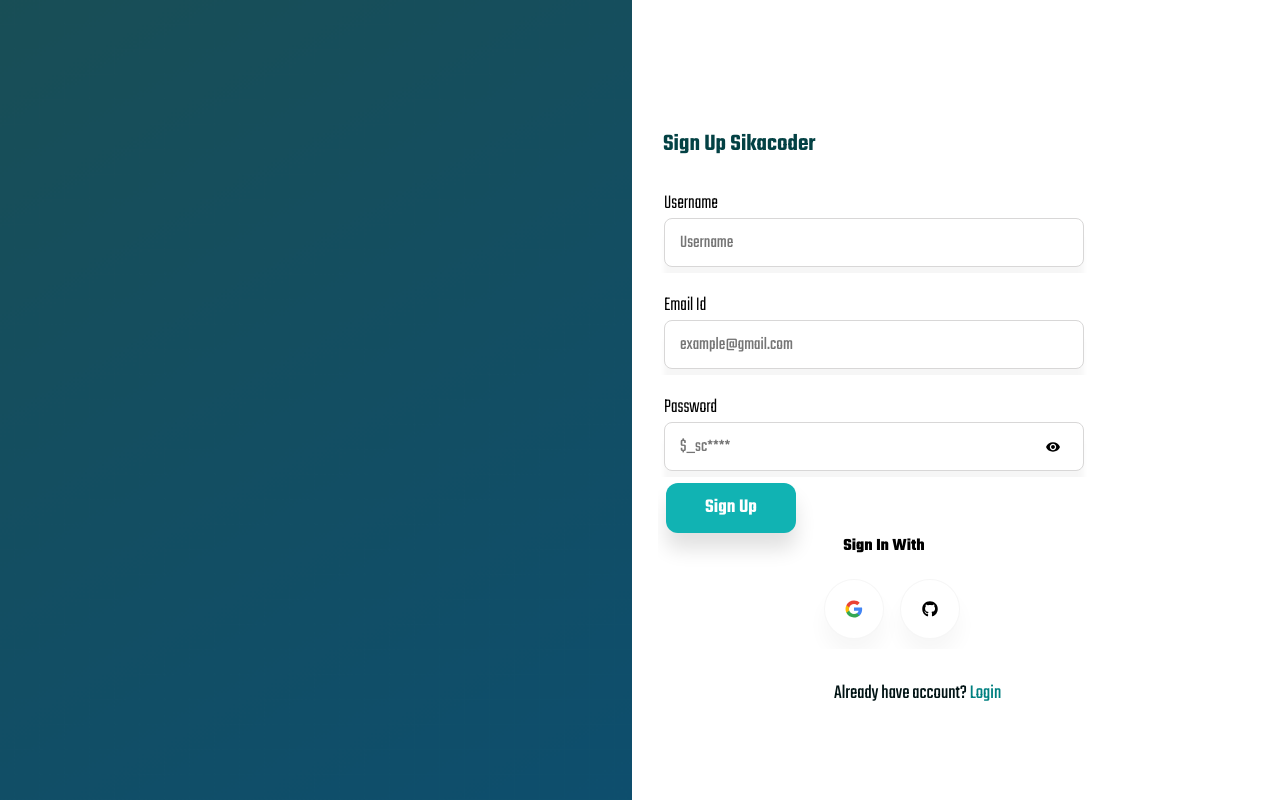
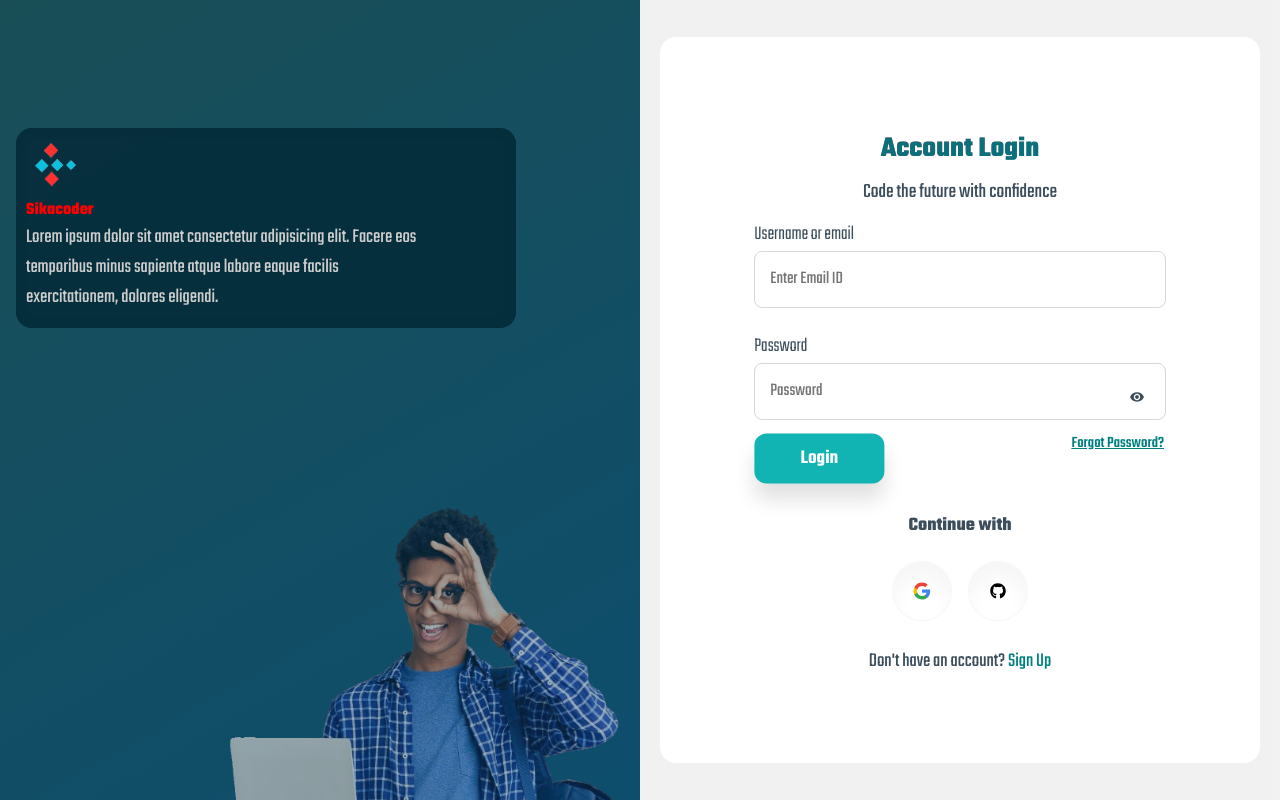
Before and after one commit to Kwarto/sikacoder, a React (Vite) app: page /internship in a window 1280 px wide. Built offline with nearby package versions, Linux system fonts and the light colour scheme; no server answers.

Commit message:
Updated  Auth Page

```diff
--- a/src/components/Login/Login.jsx
+++ b/src/components/Login/Login.jsx
@@ -32,7 +32,10 @@ const Login = ({ login, setLogin }) => {
   return (
     <LoginContainerWrapper>
       <form className="form-container" onSubmit={handleSubmitForm}>
-        <h3>Sign In Sikacoder</h3>
+        <div className="head">
+         <h1>Account Login</h1>
+         <p>Code the future with confidence</p>
+        </div>
         <div className="input-area">
           <label htmlFor="username">Username or email</label>
           <input
@@ -50,7 +53,7 @@ const Login = ({ login, setLogin }) => {
             type={showPass ? "text" : "password"}
             name='password'
             id="password"
-            placeholder="$_sc****"
+            placeholder="Password"
             value={password}
             onChange={handleOnChange}
           />
@@ -81,29 +84,48 @@ const LoginContainerWrapper = styled.section`
   width: 100%;
   height: 100%;
   overflow-y: hidden;
+  display: flex;
+  align-items: center;
+  justify-content: center;
   .form-container {
-    width: 100%;
-    height: 100%;
+    width: 600px;
+    height: 93%;
     display: flex;
     align-items: center;
     justify-content: center;
     flex-direction: column;
-    h3 {
-      align-self: flex-start;
-      padding: 15px 5px;
+    background: rgb(255, 255, 255);
+    border-radius: 1rem;
+    .head{
+      text-align: center;
+      h1 {
+        color: rgb(12, 111, 124);
+        font-size: 1.8rem;
+        padding: 5px 5px;
+      }
+      p{
+        font-size: 1.3rem;
+        font-weight: 400;
+        color: rgba(47, 65, 80, 0.938);
+      }
     }
     .input-area {
       display: flex;
-      align-items: flex-start;
+      align-items: center;
       justify-content: center;
       flex-direction: column;
       width: 100%;
-      height: 105px;
+      height: 100px;
       padding: 6px;
       margin: 6px 0;
       position: relative;
       label {
+        overflow-y: hidden;
+        color: rgba(47, 65, 80, 0.938);
         font-size: 20px;
+         display: flex;
+         align-self: center;
+         width: 70%;
       }
       input {
         height: 90%;
@@ -112,13 +134,13 @@ const LoginContainerWrapper = styled.section`
         margin-top: 10px;
         border: 1px solid rgb(216, 215, 215);
         border-radius: 8px;
-        box-shadow: 0 1rem 5px rgba(0, 0, 0, 0.034);
+        box-shadow: inset 0 1rem 20px rgba(85, 61, 189, 0);
         font-size: 18px;
       }
       .eye {
         position: absolute;
         top: 3.5rem;
-        right: 33%;
+        right: 18%;
         background: transparent;
         width: 30px;
         aspect-ratio: 1/1;
@@ -126,46 +148,42 @@ const LoginContainerWrapper = styled.section`
         align-items: center;
         justify-content: center;
         cursor: pointer;
+        color: rgba(47, 65, 80, 0.938);
       }
     }
     .forget {
-      width: 35%;
+      width: 68%;
       display: flex;
       align-items: center;
       justify-content: flex-end;
       cursor: pointer;
       text-decoration: underline;
       color: teal;
-      &:hover {
-        font-weight: 300;
-      }
+      font-weight: 500;
     }
     .btn {
       align-self: flex-start;
       margin-left: 8px;
-      transform: translateY(-1rem);
+      transform: translate(5.4rem, -1.4rem);
       &:hover {
         background: teal;
       }
     }
     .login-with {
-      width: 100%;
+      width: 70%;
       display: flex;
       align-items: center;
       justify-content: center;
       flex-direction: column;
-      .hr {
-        width: 50px;
-        height: 2px;
-        background: red;
+      margin: 6px 0;
+      h4{
+        font-size: 1.2rem;
+        color: rgba(47, 65, 80, 0.938);
       }
-      h4 {
-        transform: translateX(-5rem);
-      }
+
       .ico-wrap {
         width: 60%;
         height: 80px;
-        transform: translateX(-4.5rem);
         display: flex;
         align-items: center;
         justify-content: center;
@@ -180,8 +198,8 @@ const LoginContainerWrapper = styled.section`
           background: #fff;
           border-radius: 50px;
           border: 1px solid rgba(0, 0, 0, 0.034);
-          box-shadow: 0 1rem 20px rgba(0, 0, 0, 0.034);
-          transition: box-shadow cubic-bezier(0.23, 1, 0.32, 1) 0.3s;
+          box-shadow: inset 0 1rem 20px rgba(0, 0, 0, 0.034);
+          transition: box-shadow ease-in-out 0.3s;
           cursor: pointer;
           &:hover {
             box-shadow: none;
@@ -190,9 +208,13 @@ const LoginContainerWrapper = styled.section`
       }
     }
     .do {
-      width: 100%;
-      transform: translate(11rem, 20px);
+      width: 70%;
+      display: flex;
+      align-items: center;
+      justify-content: center;
       p {
+        color: rgba(47, 65, 80, 0.938);
+        font-weight: 400;
         span {
           color: teal;
           cursor: pointer;
@@ -202,16 +224,20 @@ const LoginContainerWrapper = styled.section`
   }
   @media screen and (max-width: 430px) {
     .form-container {
+      height: 70%;
       .input-area {
-        input {
+        input,label {
           width: 95%;
         }
         .eye {
-          right: 3rem;
+          right: 2rem;
         }
       }
       .forget {
         width: 85%;
+      }
+      .btn{
+        transform: translate(.7rem, -1.4rem);
       }
       .login-with {
         padding: 30px 0;
--- a/src/components/Login/SignInWith.jsx
+++ b/src/components/Login/SignInWith.jsx
@@ -45,22 +45,19 @@ const SignInWith = ({login, setLogin}) => {
   return (
     <>
       <div className="login-with">
-         <h4>Sign In With</h4>
+         <h4>Continue with</h4>
          <div className="ico-wrap">
            <div className="ico-b" onClick={handleGooglePop}>
            <img src={icoImg} alt="" />
            </div>
-           {/* <div className="ico-b">
-            <img src={icoImg2} alt="" />
-           </div> */}
            <div className="ico-b" onClick={handleGithubLogin}>
             <FaGithub />
            </div>
          </div>
       </div>
       <div className="do">
-        {login && <p>Don't have account? <span onClick={() => {setLogin(false);}}>Sign Up</span></p>}
-        {!login && <p>Already have account? <span onClick={() => {setLogin(true);}}>Login</span></p>}
+        {login && <p>Don't have an account? <span onClick={() => {setLogin(false);}}>Sign Up</span></p>}
+        {!login && <p>Already have an account? <span onClick={() => {setLogin(true);}}>Login</span></p>}
       </div>
     </>
   )
--- a/src/components/Register/Register.jsx
+++ b/src/components/Register/Register.jsx
@@ -48,14 +48,17 @@ const Register = ({ login, setLogin }) => {
   return (
     <RegisterContainerWrapper>
       <form className="form-container" onSubmit={handleSubmitForm}>
-        <h3>Sign Up Sikacoder</h3>
+        <div className="head">
+          <h1>Create Account</h1>
+          <p>Start your journey with us today</p>
+        </div>
         <div className="input-area">
           <label htmlFor="username">Username</label>
           <input
             type="text"
             name="username"
             id="username"
-            placeholder="Username"
+            placeholder="RL Morgan"
             value={username}
             onChange={handleOnChange}
           />
@@ -66,7 +69,7 @@ const Register = ({ login, setLogin }) => {
             type="email"
             name="email"
             id="email"
-            placeholder="example@gmail.com"
+            placeholder="rlmorgan@gmail.com"
             value={email}
             onChange={handleOnChange}
           />
@@ -77,7 +80,7 @@ const Register = ({ login, setLogin }) => {
             type={showPass ? "text" : "password"}
             name="password"
             id="password"
-            placeholder="$_sc****"
+            placeholder="Password"
             value={password}
             onChange={handleOnChange}
           />
@@ -105,44 +108,63 @@ const RegisterContainerWrapper = styled.section`
   width: 100%;
   height: 100%;
   overflow-y: hidden;
+  display: flex;
+  align-items: center;
+  justify-content: center;
   .form-container {
-    width: 100%;
-    height: 100%;
+    width: 600px;
+    height: 98%;
     display: flex;
     align-items: center;
     justify-content: center;
     flex-direction: column;
-    h3 {
-      align-self: flex-start;
-      padding: 15px 5px;
+    background: rgb(255, 255, 255);
+    border-radius: 1rem;
+    .head{
+      text-align: center;
+      h1 {
+        color: rgb(12, 111, 124);
+        font-size: 1.8rem;
+        padding: 5px 5px;
+      }
+      p{
+        font-size: 1.3rem;
+        font-weight: 400;
+        color: rgba(47, 65, 80, 0.938);
+      }
     }
     .input-area {
       display: flex;
-      align-items: flex-start;
+      align-items: center;
       justify-content: center;
       flex-direction: column;
       width: 100%;
-      height: 90px;
+      height: 100px;
       padding: 6px;
-      margin: 6px 0;
+      margin: 2px 0;
       position: relative;
       label {
+        overflow-y: hidden;
+        color: rgba(47, 65, 80, 0.938);
         font-size: 20px;
+         display: flex;
+         align-self: center;
+         width: 70%;
       }
       input {
-        height: 95%;
+        height: 90%;
         width: 70%;
         padding: 0 15px;
         margin-top: 10px;
         border: 1px solid rgb(216, 215, 215);
         border-radius: 8px;
-        box-shadow: 0 1rem 5px rgba(0, 0, 0, 0.034);
+        box-shadow: inset 0 1rem 20px rgba(85, 61, 189, 0);
         font-size: 18px;
       }
       .eye {
         position: absolute;
-        top: 2.8rem;
-        right: 33%;
+        top: 3.2rem;
+        right: 18%;
         background: transparent;
         width: 30px;
         aspect-ratio: 1/1;
@@ -150,51 +172,42 @@ const RegisterContainerWrapper = styled.section`
         align-items: center;
         justify-content: center;
         cursor: pointer;
+        color: rgba(47, 65, 80, 0.938);
       }
     }
-
+    .forget {
+      width: 68%;
+      display: flex;
+      align-items: center;
+      justify-content: flex-end;
+      cursor: pointer;
+      text-decoration: underline;
+      color: teal;
+      font-weight: 500;
+    }
     .btn {
       align-self: flex-start;
-      justify-content: center;
-      gap: 1rem;
       margin-left: 8px;
-
+      transform: translate(5.4rem, 0);
       &:hover {
         background: teal;
       }
-      .spinner {
-        animation: Spin linear infinite 1s;
-        transition: transform 0.3s ease-in-out;
-        font-size: 20px;
-
-        @keyframes Spin {
-          0% {
-            transform: rotate(0deg);
-          }
-          100% {
-            transform: rotate(360deg);
-          }
-        }
-      }
     }
     .login-with {
-      width: 100%;
+      width: 70%;
       display: flex;
       align-items: center;
       justify-content: center;
       flex-direction: column;
-      .hr {
-        width: 50px;
-        height: 2px;
-        background: red;
+      margin: 2px 0;
+      h4{
+        font-size: 1.2rem;
+        color: rgba(47, 65, 80, 0.938);
       }
-      h4 {
-        transform: translateX(-5rem);
-      }
+
       .ico-wrap {
         width: 60%;
         height: 80px;
-        transform: translateX(-4.5rem);
         display: flex;
         align-items: center;
         justify-content: center;
@@ -209,8 +222,8 @@ const RegisterContainerWrapper = styled.section`
           background: #fff;
           border-radius: 50px;
           border: 1px solid rgba(0, 0, 0, 0.034);
-          box-shadow: 0 1rem 20px rgba(0, 0, 0, 0.034);
-          transition: box-shadow cubic-bezier(0.23, 1, 0.32, 1) 0.3s;
+          box-shadow: inset 0 1rem 20px rgba(0, 0, 0, 0.034);
+          transition: box-shadow ease-in-out 0.3s;
           cursor: pointer;
           &:hover {
             box-shadow: none;
@@ -219,9 +232,13 @@ const RegisterContainerWrapper = styled.section`
       }
     }
     .do {
-      width: 100%;
-      transform: translate(11rem, 20px);
+      width: 70%;
+      display: flex;
+      align-items: center;
+      justify-content: center;
       p {
+        color: rgba(47, 65, 80, 0.938);
+        font-weight: 400;
         span {
           color: teal;
           cursor: pointer;
@@ -232,14 +249,19 @@ const RegisterContainerWrapper = styled.section`
   @media screen and (max-width: 430px) {
     .form-container {
       .input-area {
-        height: 110px;
-        input {
-          width: 98%;
+        input, label {
+          width: 95%;
         }
+
         .eye {
-          top: 3.5rem;
           right: 2rem;
         }
+      }
+      .forget {
+        width: 85%;
+      }
+      .btn{
+        transform: translateX(.7rem);
       }
       .login-with {
         padding: 30px 0;
@@ -249,7 +271,6 @@ const RegisterContainerWrapper = styled.section`
         }
       }
       .do {
-        transform: translate(0);
         text-align: center;
       }
     }
--- a/src/index.css
+++ b/src/index.css
@@ -177,3 +177,7 @@ p {
     transform: translateX(-3px);
   }
 }
+
+section, article, div{
+  overflow-y: hidden;
+}
--- a/src/pages/auth/Auth.jsx
+++ b/src/pages/auth/Auth.jsx
@@ -1,13 +1,25 @@
 import React, { useState } from 'react'
 import { Login, Register } from '../../components';
 import styled from 'styled-components';
-import authImg from '../../assets/images/footer-bg.png'
+import authImg from '../../assets/images/footer-bg.png';
+import lfImg from '../../assets/images/avatar.png';
+import fvImg from '../../assets/icons/favicon.png';
+
 const Auth = () => {
-  const [login, setLogin] = useState(false);
+  const [login, setLogin] = useState(true);
   return (
     <AuthContainerWrapper className='grid-col-2'>
         <LeftContainerWrapper>
-
+          <div className="content">
+            <div className="cap">
+              <img src={fvImg} alt="" />
+              <h4>Sikacoder</h4>
+              <p>Lorem ipsum dolor sit amet consectetur adipisicing elit. Facere eos temporibus minus sapiente atque labore eaque facilis exercitationem, dolores eligendi.</p>
+            </div>
+            <div className="side-img">
+              <img src={lfImg} alt="" />
+            </div>
+          </div>
         </LeftContainerWrapper>
         <RightContainerWrapper>
         {login &&<Login setLogin={setLogin} login={login} /> }
@@ -20,6 +32,7 @@ const Auth = () => {
 const AuthContainerWrapper = styled.section`
   width: 100%;
   height: 100vh;
+  gap: 0;
   @media screen and (max-width: 430px) {
    grid-template-columns: 100%;
   }
@@ -30,6 +43,44 @@ const LeftContainerWrapper = styled.article`
   background: url(${authImg});
   background-position: center;
   background-size: cover;
+  .content{
+    width: 100%;
+    height: 100%;
+    position: relative;
+    .cap{
+      width: 500px;
+      height: 200px;
+      background: rgba(5, 43, 58, 0.89);
+      box-shadow: inset 0 0 10px rgba(5, 43, 58, 0.76);
+      border-radius: 1rem;
+      padding: 10px;
+      position: absolute;
+      top: 8rem;
+      left: 1rem;
+      img{
+        width: 50px;
+      }
+      h4{
+        font-weight: 700;
+        color: red;
+      }
+      p{
+        max-width: 400px;
+        color: #ccc;
+      }
+    }
+    .side-img{
+      width: 65%;
+      position: absolute;
+      bottom: -8rem;
+      right: 0;
+      z-index: 1000;
+      img{
+        width: 100%;
+        opacity: .6;
+      }
+    }
+  }
   @media screen and (max-width: 430px) {
     position: relative;
   }
@@ -40,15 +91,17 @@ const RightContainerWrapper = styled.article`
   display: flex;
   align-items: center;
   justify-content: center;
+  background: rgba(241, 241, 241, 0.945);
   padding: 10px;
   @media screen and (max-width: 430px) {
     position: absolute;
+    height: 100%;
     top: 0;
     left: 0;
     right: 0;
     bottom: 0;
-    backdrop-filter: blur(10px);
     background: rgb(255, 255, 255);
+    z-index: 1000;
   }
 `
 export default Auth
--- a/src/pages/overview/StatusBoard.jsx
+++ b/src/pages/overview/StatusBoard.jsx
@@ -11,6 +11,7 @@ import {  doc, getDoc } from "firebase/firestore";
 import { db } from "../../../firebaseConfig";
 import { useUserAuth } from "../../context/UserAuthContext";
 import { useParams } from "react-router-dom";
+import { FaPlay } from "react-icons/fa";
 const StatusBoard = () => {
   let { id } = useParams();
   const courseId = id;
@@ -37,10 +38,9 @@ const StatusBoard = () => {
           <p>
             Lorem ipsum dolor sit amet consectetur, adipisicing elit. Odit,
             quia, nam ab in, saepe eligendi non ex error consequatur esse
-            impedit. Laudantium temporibus molestiae dolore tempora sunt aliquam
-            ab quasi cum aliquid consectetur, doloribus tenetur?
+            impedit. Laudantium temporibus molestiae dolore tempora.
           </p>
-          <div className="btn">Read More</div>
+          <div className="btn"><FaPlay /> Watch Now</div>
           <div className="sm-img">
             <img src={smImg} alt="" />
           </div>
@@ -70,7 +70,7 @@ const StatusBoard = () => {
           </div>
           <div className="course-abt">
             <h3>{registeredCourse?.courseName}</h3>
-            <p>{registeredCourse?.description.substring(0, 250)}...</p>
+            <p>{registeredCourse?.description.substring(0, 240)}...</p>
           </div>
           <div className="status-wrap">
             <div className="sm-ico">
@@ -110,7 +110,6 @@ const LeftContainerWrapper = styled.article`
   .course-brief {
     height: 62%;
     width: 100%;
-    background: rgb(83, 200, 247);
     border-radius: 1rem;
     box-shadow: 0 0 10px rgba(0, 0, 0, 0.034);
     display: flex;
@@ -129,11 +128,7 @@ const LeftContainerWrapper = styled.article`
   }
 `;
 const TopBannerContainer = styled.div`
-  background: linear-gradient(
-    135deg,
-    rgba(48, 217, 247, 0.137),
-    rgba(14, 190, 221, 0.226)
-  );
+  background: #fff;
   box-shadow: inset 0 0 10px rgba(48, 217, 247, 0.226);
   backdrop-filter: blur(10px);
   -webkit-backdrop-filter: blur(10px);
@@ -146,10 +141,20 @@ const TopBannerContainer = styled.div`
 
   h1 {
     font-size: 2rem;
+    color: rgb(9, 68, 63);
   }
   p {
     max-width: 600px;
     padding: 6px;
+  }
+  .btn{
+     width: 155px;
+     height: 60px;
+     gap: 1rem;
+     background: rgb(50, 97, 97);
+     &:hover{
+      background:  rgb(8, 63, 63);
+     }
   }
   .sm-img {
     position: absolute;
@@ -166,6 +171,10 @@ const TopBannerContainer = styled.div`
     .sm-img {
       display: none;
     }
+
+    h1{
+      font-size: 1.8rem;
+    }
   }
 `;
 const RightContainerWrapper = styled.article`
@@ -180,11 +189,10 @@ const RightContainerWrapper = styled.article`
   justify-content: center;
   flex-direction: column;
   gap: 1rem;
-  padding: 4px;
+  padding: 15px 4px;
   .course-preview-banner {
     width: 98%;
     height: 40%;
-    background: rgba(255, 0, 0, 0.068);
     border-radius: 10px;
     overflow-y: hidden;
     img {
@@ -203,9 +211,10 @@ const RightContainerWrapper = styled.article`
       padding: 8px;
       gap: 0.5rem;
       .sm-card {
-        background: rgba(46, 199, 245, 0.068);
-        color: rgb(31, 199, 241);
-        font-weight: 600;
+        background: rgba(2, 36, 44, 0.075);
+        color: rgb(8, 63, 63);
+        font-weight: 700;
+        font-size: 1.125rem;
         border-radius: 0.5rem;
         box-shadow: 0 0 10px rgba(3, 24, 24, 0.021);
         cursor: pointer;
@@ -214,52 +223,46 @@ const RightContainerWrapper = styled.article`
         justify-content: center;
         gap: 0.2rem;
         width: max-content;
-        padding: 8px 10px;
+        padding: 8px 13px;
         span {
           font-weight: 400;
         }
       }
-      .status {
-      }
     }
     .course-abt {
       h3 {
-        color: rgb(105, 215, 240);
+        color: rgb(8, 63, 63);
+        font-size: 1.4rem;
       }
       padding: 8px;
     }
     .status-wrap {
       width: 98%;
-      height: 120px;
+      height: 140px;
       border-radius: 0.6rem;
-      background: linear-gradient(
-        135deg,
-        rgba(48, 217, 247, 0.137),
-        rgba(14, 190, 221, 0.226)
-      );
       box-shadow: inset 0 0 10px rgba(48, 217, 247, 0.226);
-      padding: 5px;
-      transform: translateY(1rem);
+      padding: 12px;
+      transform: translateY(.7rem);
       .sm-ico {
         width: 30px;
         aspect-ratio: 1/1;
         display: flex;
-        align-items: center;
+        align-items: flex-end;
         justify-content: center;
         gap: 0.6rem;
         background: #fff;
         border-radius: 50px;
-        color: rgb(65, 207, 243);
+        color: rgb(23, 60, 70);
         font-size: 1.3rem;
       }
       h4 {
         font-size: 13px;
         padding-top: 8px;
-        color: rgb(14, 187, 199);
+        color: rgb(5, 73, 78);
       }
       p {
-        width: 90%;
-        font-size: 16px;
+        width: 80%;
+        font-size: 18px;
       }
     }
   }
```
Also changed, not shown: src/components/AdminElements/AdNav.jsx (+6 -5 lines), src/components/AdminElements/Post.jsx (+165 -103 lines), src/components/Loader/Loader.jsx (+17 -6 lines).
